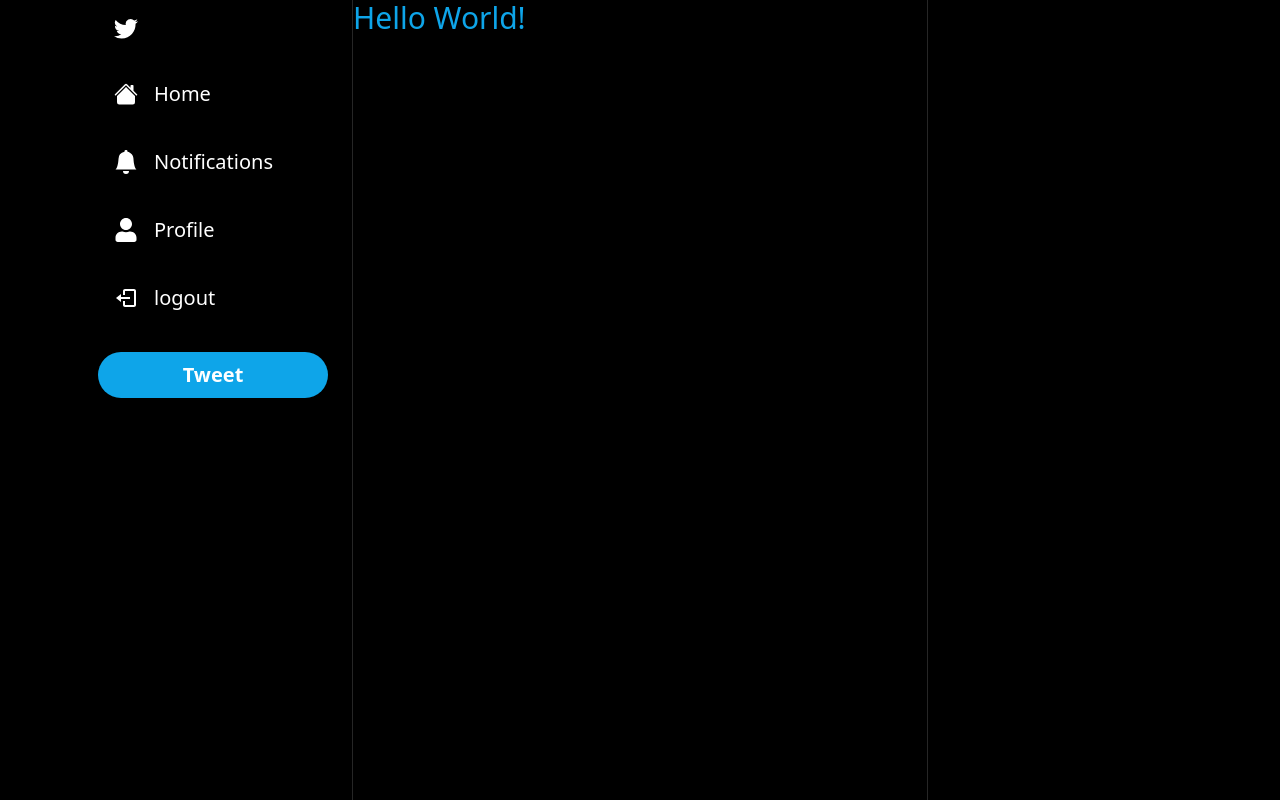
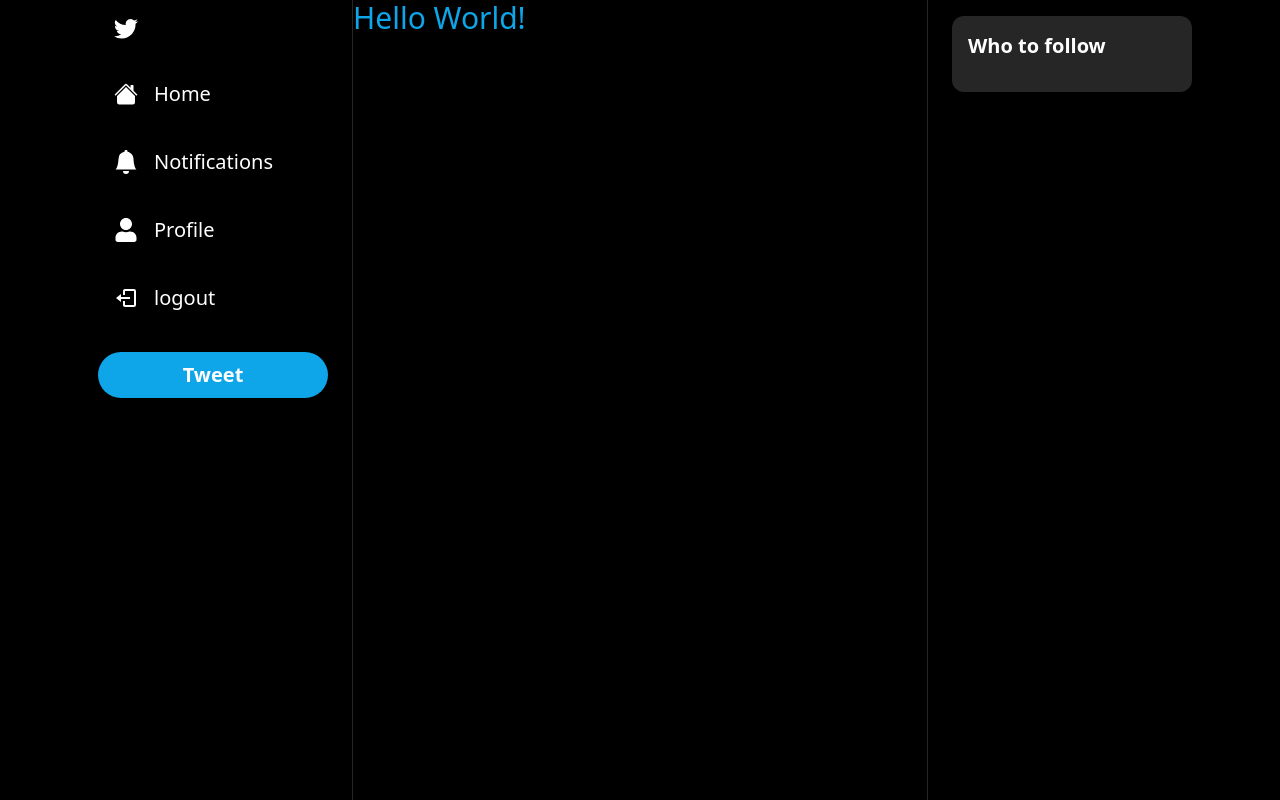
Before and after one commit to ParsaPeikani/twitter_clone, a Next.js app: page / in a window 1280 px wide. Built offline with nearby package versions, Linux system fonts and the light colour scheme.

Commit message:
Adding the initial structure of the follow bar

```diff
--- a/components/Layout.tsx
+++ b/components/Layout.tsx
@@ -1,3 +1,4 @@
+import FollowBar from "./layout/FollowBar";
 import Sidebar from "./layout/Sidebar";
 
 interface LayoutProps {
@@ -13,6 +14,7 @@
           <div className="col-span-3 lg:col-span-2 border-x-[1px] border-neutral-800">
             {children}
           </div>
+          <FollowBar />
         </div>
       </div>
     </div>
--- /dev/null
+++ b/components/layout/FollowBar.tsx
@@ -0,0 +1,12 @@
+const FollowBar = () => {
+  return (
+    <div className="px-6 py-4 hidden lg:block">
+      <div className="bg-neutral-800 rounded-xl p-4">
+        <h2 className="text-white text-xl font-semibold">Who to follow</h2>
+        <div className="flex flex-col gap-6 mt-4">{/*TODO USER LIST*/}</div>
+      </div>
+    </div>
+  );
+};
+
+export default FollowBar;
```
